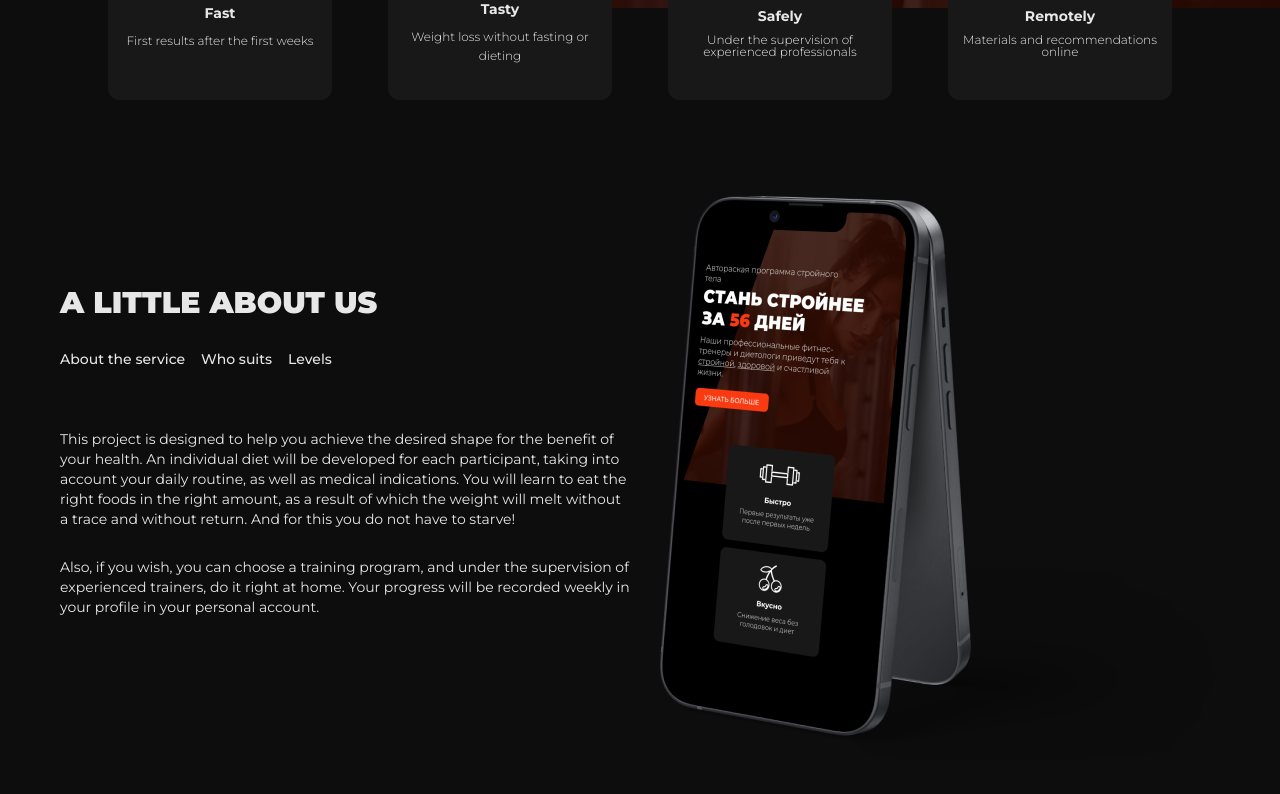
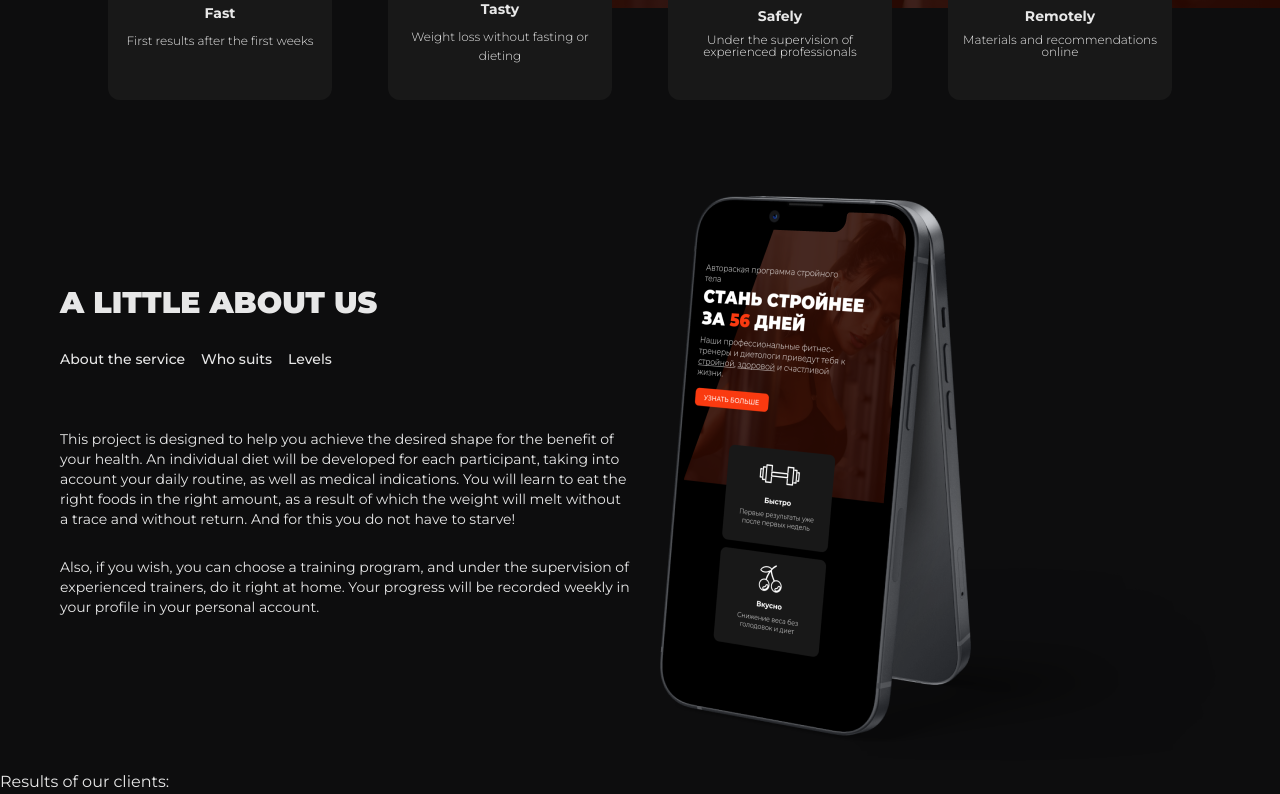
Before and after one commit to felpfsf/sb-fitness-app-lading, a React (Vite) app: page / in a window 1280 px wide. Shown: the part 619-1413 px from the top of the page. Before the commit the page ends 1389 px from the top, so only its background shows below. Built offline with nearby package versions, Linux system fonts and the light colour scheme.

Commit message:
results section begin

```diff
--- a/src/App.jsx
+++ b/src/App.jsx
@@ -1,6 +1,7 @@
 import About from "./components/about/About"
 import Hero from "./components/hero/Hero"
 import Navbar from "./components/navbar/Navbar"
+import Results from "./components/results/Results"
 
 
 function App() {
@@ -10,6 +11,7 @@ function App() {
       <Navbar />
       <Hero />
       <About />
+      <Results />
     </>
   )
 }
--- /dev/null
+++ b/src/components/results/Results.jsx
@@ -0,0 +1,11 @@
+import React from 'react'
+
+const Results = () => {
+  return (
+    <div>
+      <h2>Results of our clients:</h2>
+    </div>
+  )
+}
+
+export default Results
```
